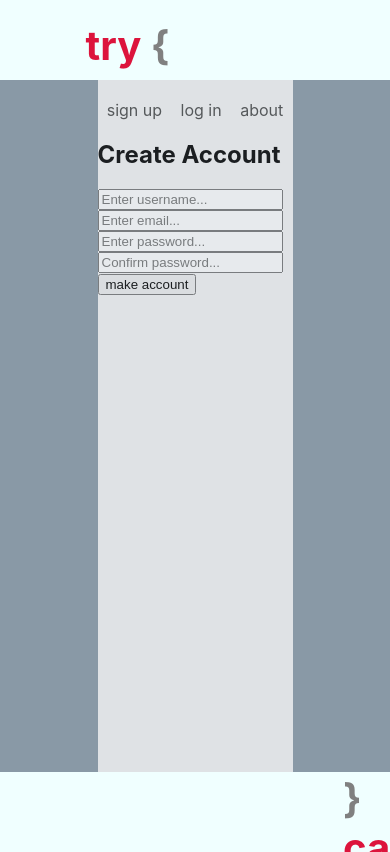
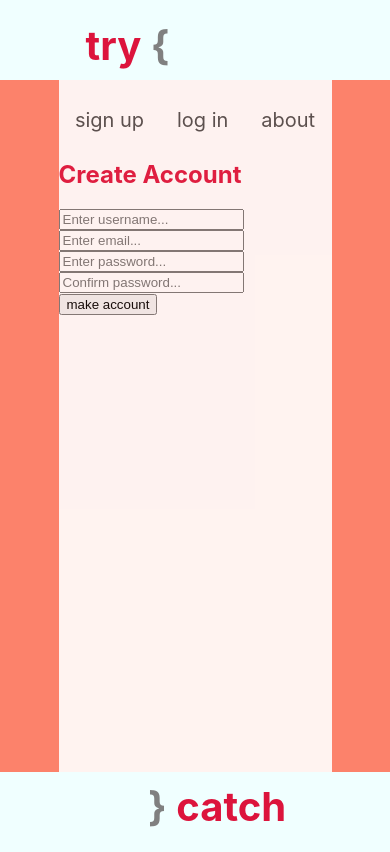
Before and after one commit to nathanlamontsmith12/try-catch, a React (Create React App) app: page / in a window 390 px wide. Built offline with nearby package versions, Linux system fonts and the light colour scheme.

Commit message:
layout is responsive for non-mobile

```diff
--- a/src/App.css
+++ b/src/App.css
@@ -4,6 +4,7 @@
 
 body {
 	height: 100vh;
+	min-width: 300px;
 	background: azure;
 }
 
@@ -22,14 +23,11 @@ header {
 footer {
 	align-items: flex-start;
 	justify-content: flex-end;
-	position: fixed;
-	bottom: 0;
-	left: 0;
 }
 
 footer div {
-	width: 30%;
 	display: inline-block;
+	width: 80%;
 }
 
 header span, footer span {
@@ -44,8 +42,13 @@ h1 {
 	padding: 10px;
 }
 
+h2 {
+	color: crimson;
+}
+
 main {
 	height: calc(100vh - 152px);
+	min-height: 400px;
 }
 
 .fakeLink {
@@ -65,15 +68,3 @@ main {
 .fullWidth {
 	width: 100%;
 }
-
-@media (width: 400px), {
-	body {
-		width: 400px;
-	}
-}
-
-@media (height: 500px) {
-	body {
-		height: 500px;
-	}
-}
--- a/src/App.js
+++ b/src/App.js
@@ -2,12 +2,27 @@ import React, { Component } from 'react';
 import './App.css';
 import { Route, Switch, Link } from "react-router-dom";
 
-// Components:
+// Components — presentational:
 import Footer from './presentational/footer';
 import Header from './presentational/header';
 import Nav from './presentational/nav';
+
+// Components - containers:
 import Home from './home';
+import Errors from './errors';
+import Collab from './collab';
+import Profile from './profile';
 
+
+const My404 = () => {
+  return(
+    <div>
+        <h2>Not all who wander are lost...</h2>
+        <h3> But you are. </h3>
+        <p> If you are trying to access your dashboard, click <span className="fakeLink"><Link to="/">here</Link></span> </p>
+    </div>
+  )
+}
 
 class App extends Component {
     constructor(){
@@ -23,10 +38,51 @@ class App extends Component {
         <div className="App">
             <Header />
             <main>
+
                 { this.state.loggedIn ? <Nav /> : null }
+
                 <Switch>
-                    <Route exact path="/" render={ (props) => <Home /> } />
+
+                    { !this.state.loggedIn ?
+                        <Route
+                            exact path="/"
+                            render={ (props) => <Home {...props} /> }
+                        />
+                    : null }
+
+                    { this.state.loggedIn ?
+                        <Route
+                            exact path="/"
+                            render={ (props) => <Errors {...props} /> }
+                        />
+                    : null }
+
+                     { this.state.loggedIn ?
+                        <Route
+                            exact path="/error"
+                            render={ (props) => <Errors {...props} /> }
+                        />
+                     : null }
+
+                    { this.state.loggedIn ?
+                        <Route
+                            exact path="/collab"
+                            render={ (props) => <Collab {...props} /> }
+                        />
+                    : null }
+
+                    { this.state.loggedIn ?
+                        <Route
+                            exact path="/profile"
+                            render={ (props) => <Profile {...props} /> }
+                        />
+                    : null }
+
+                    <Route
+                        component = { My404 }
+                    />
                 </Switch>
+
             </main>
             <Footer />
         </div>
@@ -34,36 +90,3 @@ class App extends Component {
 }
 
 export default App;
-
-    // return (
-    //   <main>
-    //     <Header authData={authData} setLogOut={this.setLogOut} />
-    //     <div className="mainCon">
-    //       <section>
-    //         <Switch>
-    //           { access ? <Route exact path="/" render={ (props) => <Dashboard {...props} setLogOut={this.setLogOut} authData={authData} /> } /> : <Route exact path="/" render={ (props) => <Search {...props} authData={authData} viewBtns={true} viewLow={true} />} /> }
-    //           <Route
-    //             exact path="/auth"
-    //             render={ (props) => <Authorization {...props} authData={authData} setLogIn={this.setLogIn} setLogOut={this.setLogOut} />}
-    //           />
-    //           <Route
-    //             exact path="/decks"
-    //             render={ (props) => <Decks {...props} authData={authData} setLogOut={this.setLogOut} /> }
-    //           />
-    //           <Route
-    //             exact path="/cards"
-    //             render={ (props) => <Cards {...props} authData={authData} setLogOut={this.setLogOut} /> }
-    //           />
-    //           <Route
-    //             exact path="/about"
-    //             render={ (props) => <About {...props} authData={authData} /> }
-    //           />
-    //           <Route
-    //             component = { My404 }
-    //           />
-    //         </Switch>
-    //       </section>
-    //       <Footer />
-    //     </div>
-    //   </main>
-    // );
--- a/src/home/index.jsx
+++ b/src/home/index.jsx
@@ -10,13 +10,17 @@ const StyledDiv = styled.div `
 	display: flex;
 	justify-content: center;
 	align-items: center;
-	background: rgba(112, 128, 144, 0.8);
+	background: rgba(255, 99, 71, 0.8);
 	height: 100%;
 
 	section {
-		width: 50%;
-		opacity: 0.8;
-		background: whitesmoke;
+		width: 70%;
+		opacity: 0.9;
+		background: white;
+	}
+
+	section div {
+
 	}
 `
 
@@ -51,10 +55,15 @@ class Home extends Component {
 		return (
 			<StyledDiv>
 				<section className="fullHeight">
+					<Nav view={this.state.view} changeView={this.changeView} />
 					<div className="fullHeight">
-						<Nav view={this.state.view} changeView={this.changeView} />
 						<h2> { h1InnerText } </h2>
-						{ this.state.view === "about" ? <About /> :
+						{ this.state.view === "about" ?
+
+							<About />
+
+							:
+
 							<Auth
 								view={this.state.view}
 								login={this.login}
--- a/src/home/nav.jsx
+++ b/src/home/nav.jsx
@@ -5,7 +5,8 @@ const StyledNav = styled.nav `
 	display: flex;
 	justify-content: space-around;
 	align-items: center;
-	height: 60px;
+	height: 80px;
+	font-size: 20px;
 `
 
 function Nav (props) {
--- a/src/presentational/nav.jsx
+++ b/src/presentational/nav.jsx
@@ -0,0 +1,26 @@
+import React from 'react';
+import { Link } from "react-router-dom";
+import styled from 'styled-components';
+
+const StyledNav = styled.nav `
+	display: flex;
+	justify-content: space-around;
+	align-items: center;
+	height: 68px;
+
+	span {
+		font-size: 24px;
+	}
+`
+
+function Nav (props) {
+	return (
+		<StyledNav>
+			<span className="fakeLink"><Link to="/errors"> errors </Link></span>
+			<span className="fakeLink"><Link to="/collab"> collab </Link></span>
+			<span className="fakeLink"><Link to="/profile"> profile </Link></span>
+		</StyledNav>
+	)
+}
+
+export default Nav;
```
Also changed, not shown: src/presentational/footer.jsx (+0 -15 lines), src/presentational/header.jsx (+0 -18 lines), src/errors/index.jsx (added).
